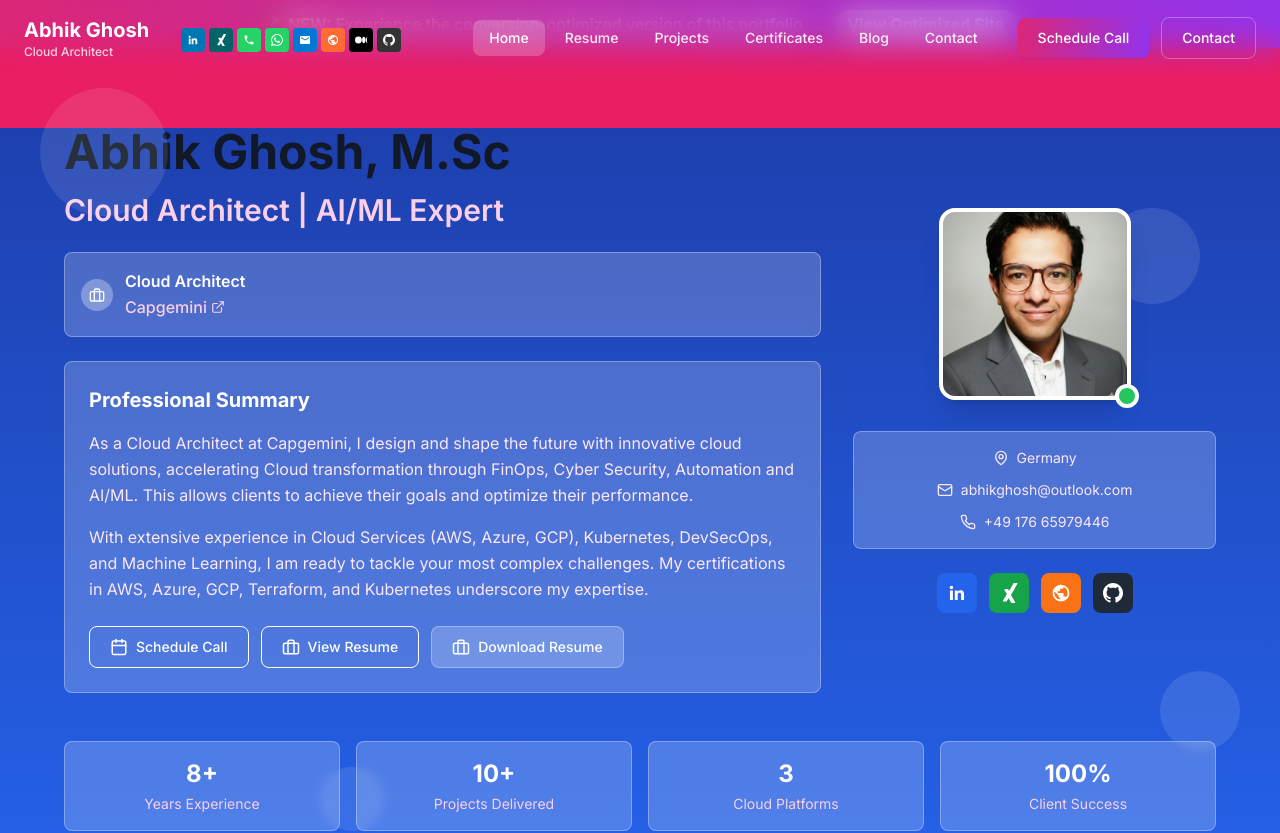
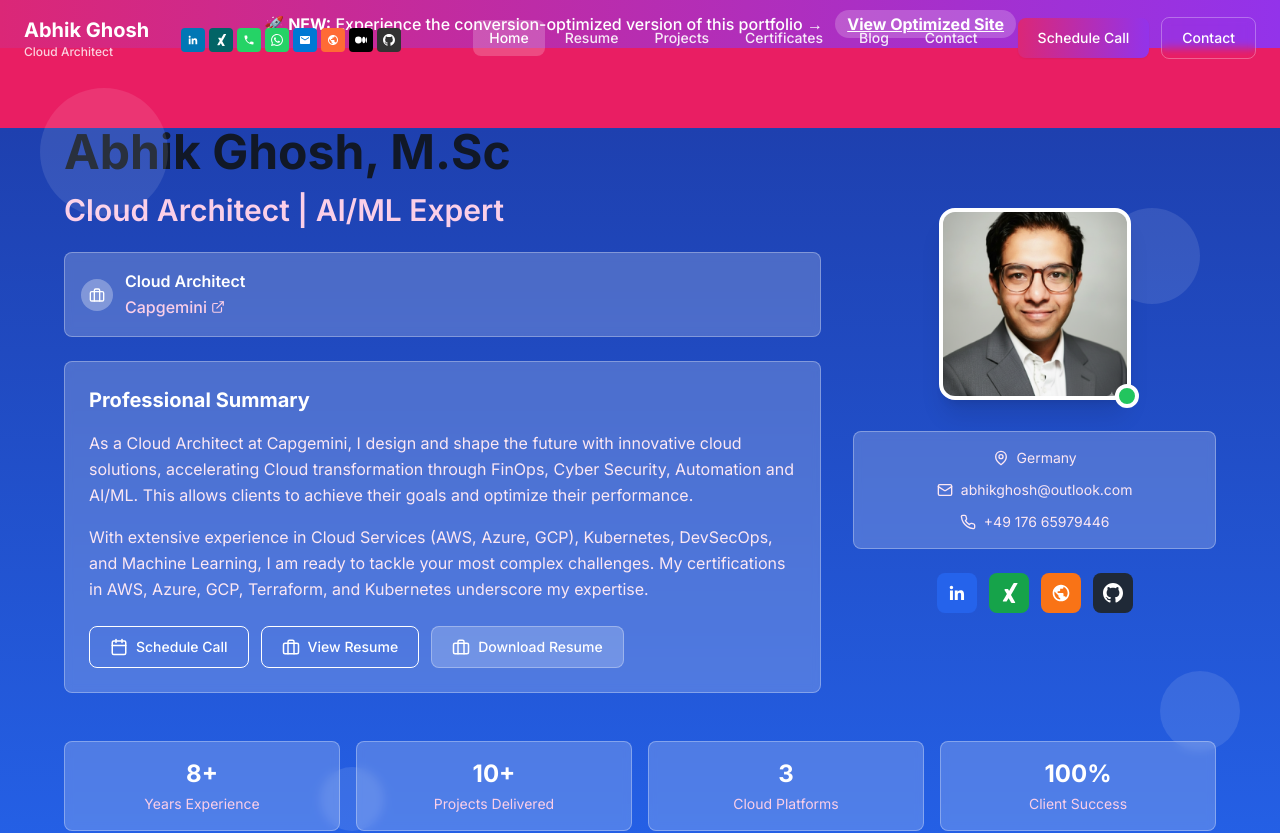
Before and after one commit to abhikghosh12/abhik.cloud, a Next.js app: page / in a window 1280 px wide. Shown: the top 833 px of the page. Built offline with nearby package versions, Linux system fonts and the light colour scheme.

Commit message:
added all pages

```diff
--- a/app/components/Navbar.tsx
+++ b/app/components/Navbar.tsx
@@ -40,7 +40,7 @@
   ]
 
   return (
-    <nav className={`fixed top-0 left-0 right-0 z-50 bg-transparent backdrop-blur-lg transition-transform duration-300 ${isVisible ? 'translate-y-0' : '-translate-y-full'}`}>
+    <nav className={`fixed top-0 left-0 right-0 z-50 bg-transparent transition-transform duration-300 ${isVisible ? 'translate-y-0' : '-translate-y-full'}`}>
       <div className="max-w-7xl mx-auto px-6 py-4">
         <div className="flex items-center justify-between">
 
```
